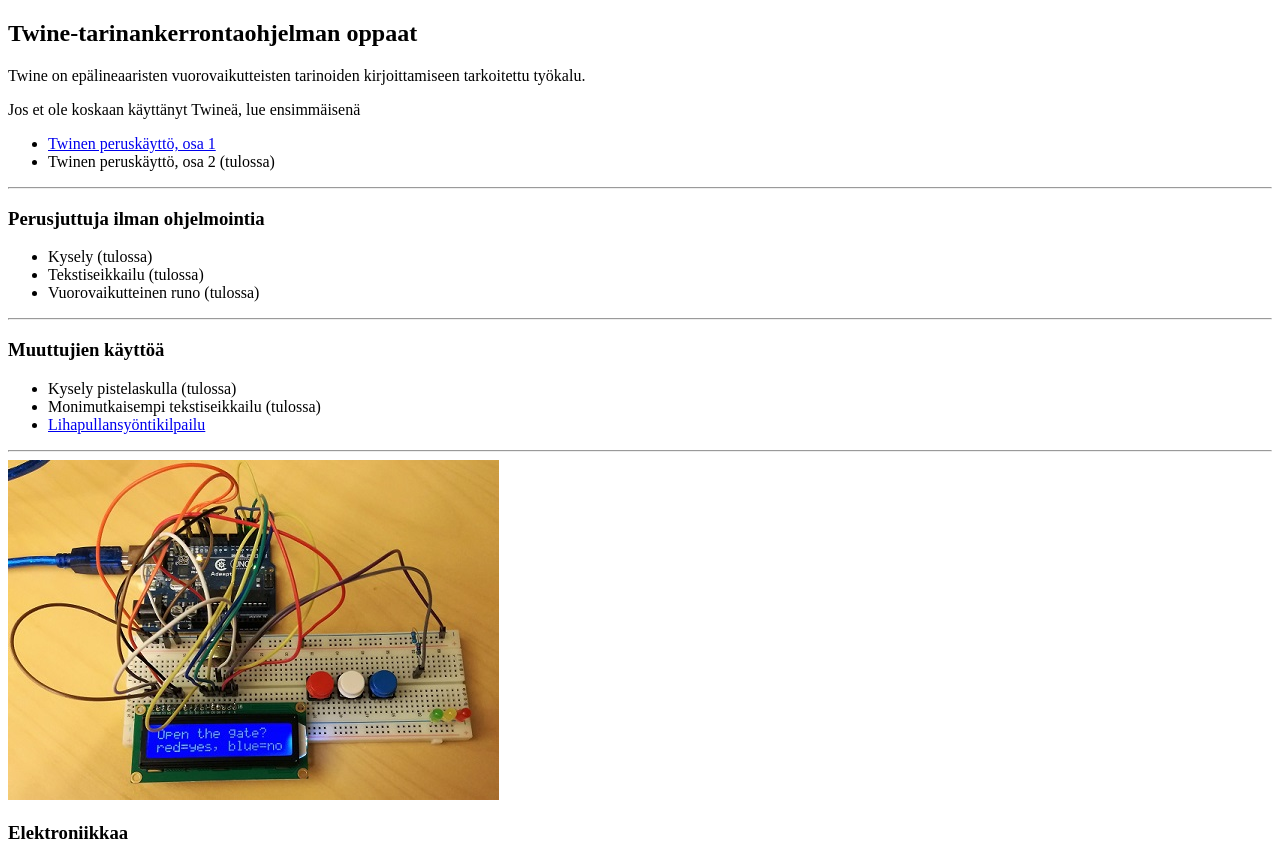
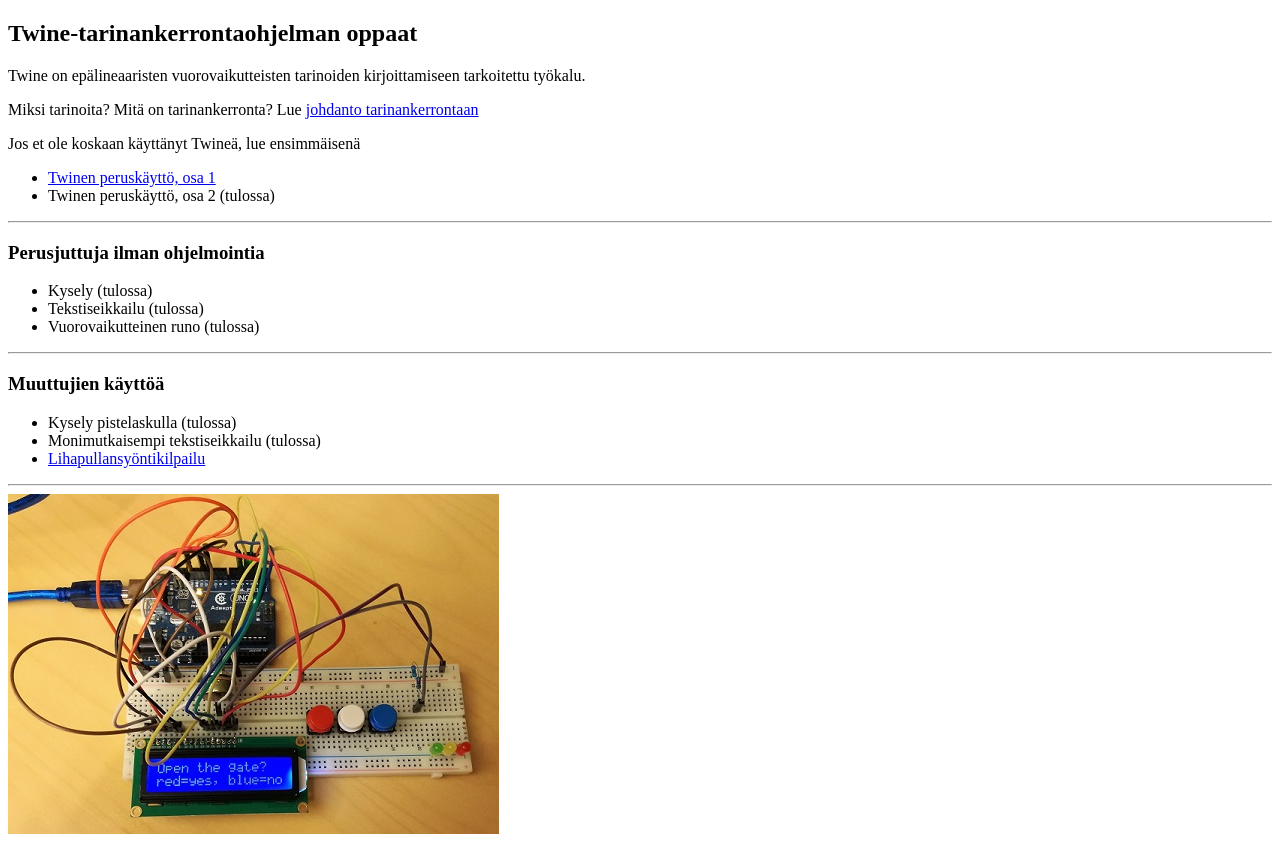
Before and after one commit to twinekoodi/tutorial, a Gatsby site: page / in a window 1280 px wide. Shown: the top 847 px of the page. Built offline with nearby package versions, Linux system fonts and the light colour scheme; Gatsby itself is replaced by a stand-in of ours.

Commit message:
linkki johdantoon...

```diff
--- a/src/pages/index.js
+++ b/src/pages/index.js
@@ -6,6 +6,8 @@ const IndexPage = () => (
     <h2>Twine-tarinankerrontaohjelman oppaat</h2>
 
     <p>Twine on epälineaaristen vuorovaikutteisten tarinoiden kirjoittamiseen tarkoitettu työkalu.</p>
+
+	<p>Miksi tarinoita? Mitä on tarinankerronta? Lue <a href="/johdanto/">johdanto tarinankerrontaan</a></p>
 
 	<p>Jos et ole koskaan käyttänyt Twineä, lue ensimmäisenä
 	<ul>
```
